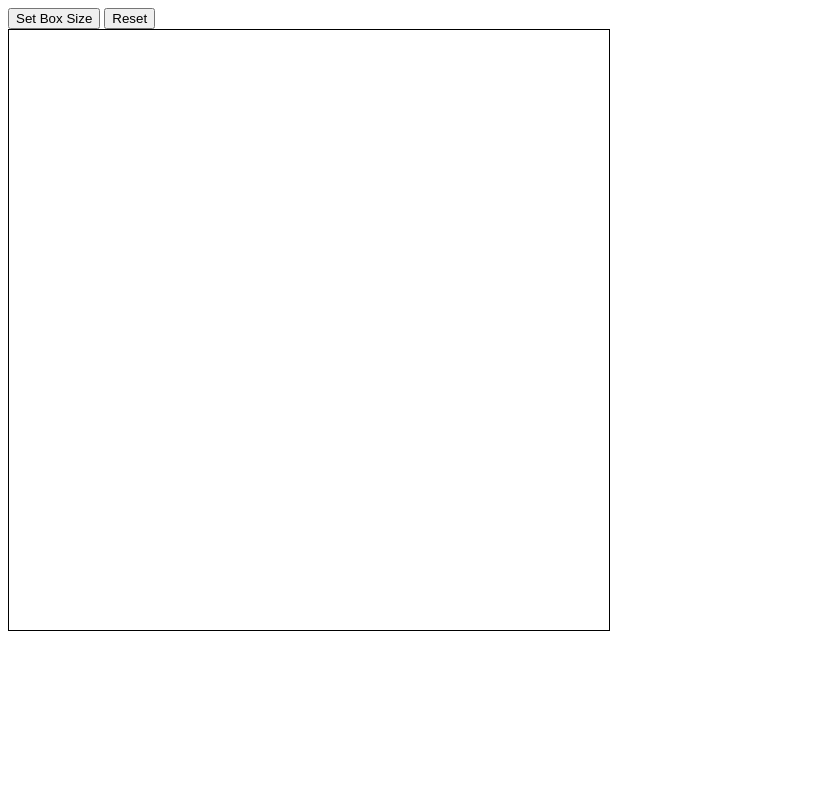
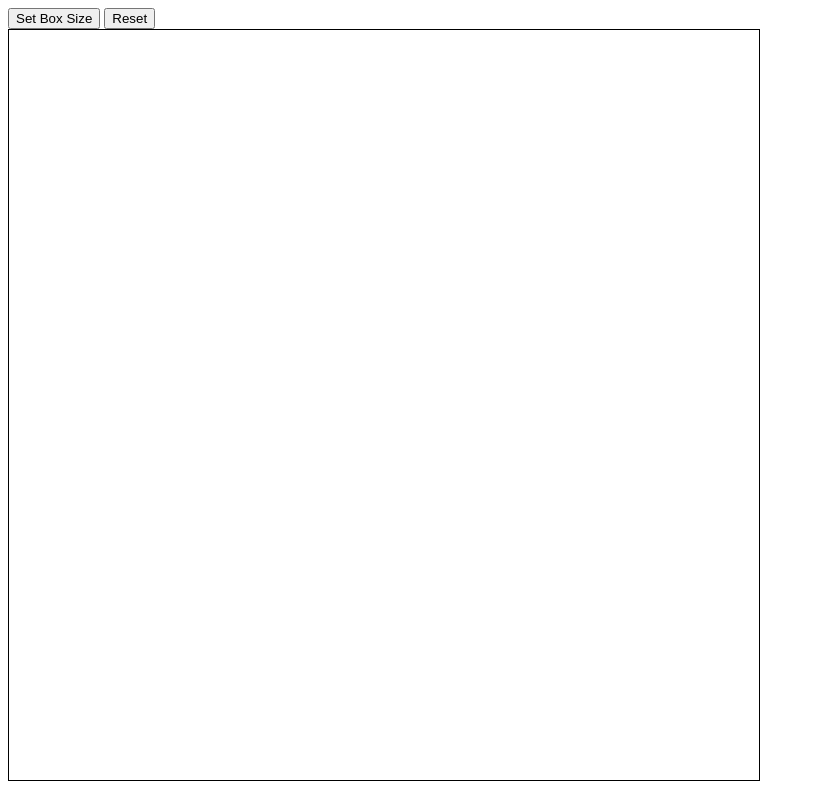
Before and after one commit to zzachbraun/odin-etch-a-sketch, a plain HTML site: page index.html in a window 1280 px wide. Shown: the whole page, without its empty margins (0-815 px from the left). Drawn offline with Linux system fonts and the light colour scheme.

Commit message:
grid size change

```diff
--- a/styles.css
+++ b/styles.css
@@ -1,6 +1,6 @@
 .container {
-    width: 600px;
-    height: 600px;
+    width: 750px;
+    height: 750px;
     border: 1px black solid;
 }
 
```
